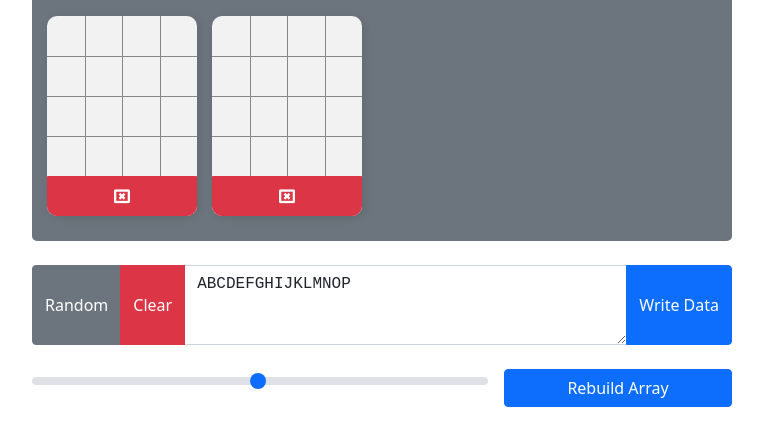
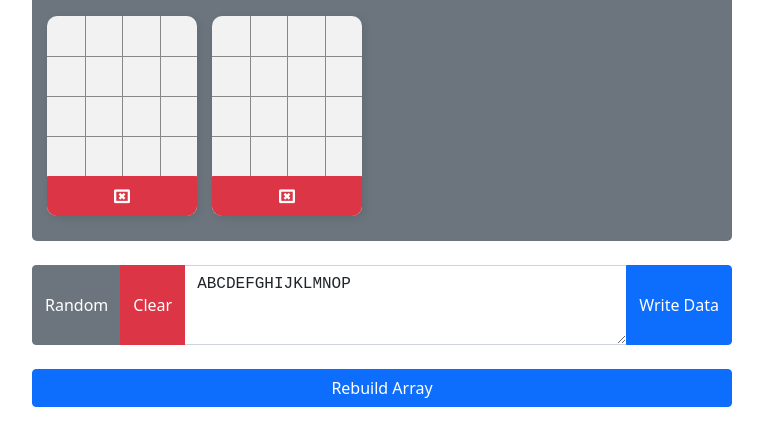
Before and after one commit to joelpeckham/raid, a plain HTML site: page index.html in a window 1280 px wide. Shown: the part 137-582 px from the top of the page, without its empty margins (258-1021 px from the left). Drawn offline with nearby package versions, Linux system fonts and the light colour scheme.

Commit message:
removed animation crap

```diff
--- a/index.css
+++ b/index.css
@@ -115,6 +115,6 @@ body {
 #repairControls{
   margin-top: 1.5rem;
   display:grid;
-  grid-template-columns: 2fr 1fr;
+  grid-template-columns: 1fr;
   column-gap: 1rem;
 }
--- a/index.html
+++ b/index.html
@@ -53,7 +53,7 @@
         </button>
       </div>
       <div id="repairControls" >
-        <input type="range" min="1" max="100" value="50" class="form-range" id="myRange">
+        <!-- <input type="range" min="1" max="100" value="50" class="form-range" id="myRange"> -->
         <button type="button" class="btn btn-primary" id="repairButton">
           Rebuild Array
         </button>
--- a/index.js
+++ b/index.js
@@ -122,7 +122,6 @@ class Array {
               j++;
             }
             if (this.arrayType == "4") {
-              console.log(rebuildData);
               if (rebuildData.length >= dn - 1) {
                 if (Number.isInteger(rebuildData[rebuildData.length - 1])) {
                   let lastNum = rebuildData[rebuildData.length - 1];
```
